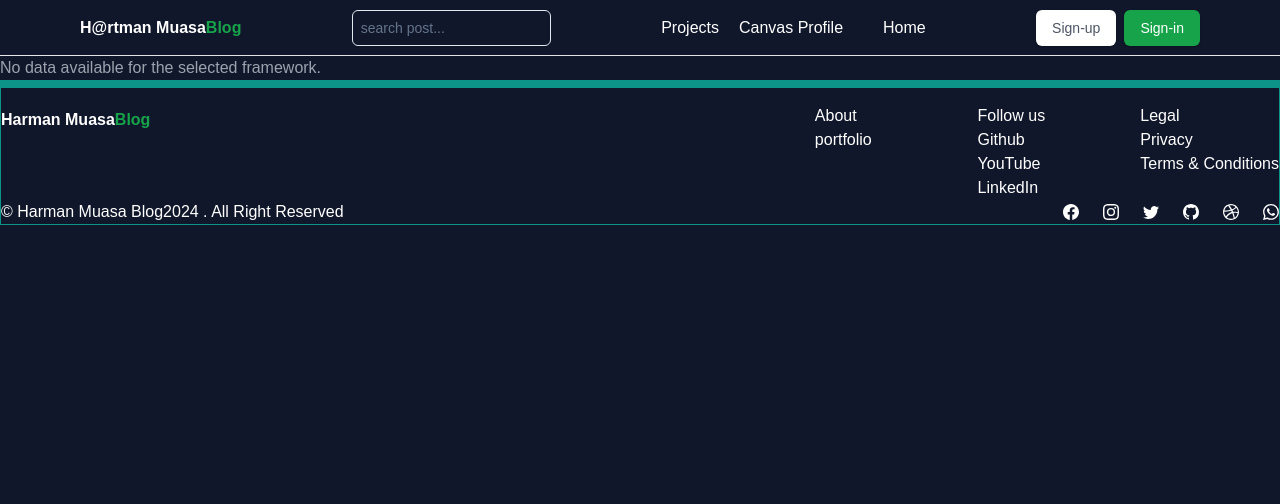
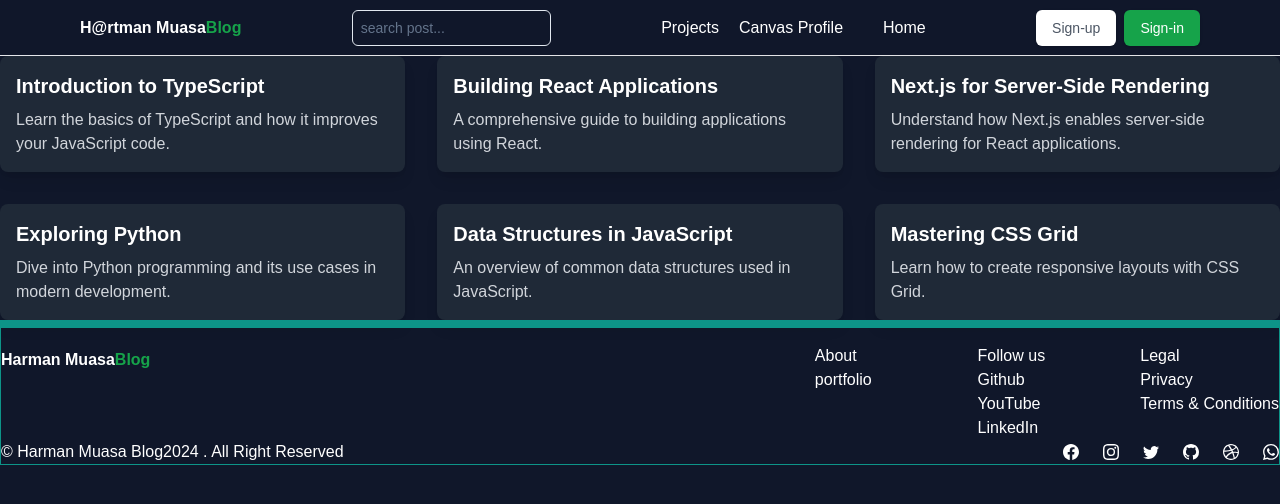
Before and after one commit to Muasa-harman/harman-muasa-blog, a Next.js app: page /post in a window 1280 px wide. Shown: the top 504 px of the page. Built offline with nearby package versions, Linux system fonts and the light colour scheme; a web font is replaced by a local one.

Commit message:
static data

```diff
--- a/src/app/post/page.tsx
+++ b/src/app/post/page.tsx
@@ -1,7 +1,6 @@
-"use client";
+'use client'
 
-import React, { useEffect, useState } from "react";
-import { useSearchParams } from "next/navigation";
+import React from "react";
 
 type DataItem = {
   title: string;
@@ -9,37 +8,51 @@ type DataItem = {
 };
 
 const PostPage: React.FC = () => {
-  const searchParams = useSearchParams();
-  const [data, setData] = useState<DataItem[]>([]);
-
-  useEffect(() => {
-    const dataParam = searchParams.get("data");
-
-    if (dataParam) {
-      try {
-        // Decode and parse the data parameter
-        const decodedData = JSON.parse(decodeURIComponent(dataParam));
-        setData(decodedData);
-      } catch (error) {
-        console.error("Error parsing data:", error);
-      }
-    }
-  }, [searchParams]);
+  // Define your static data here
+  const data: DataItem[] = [
+    {
+      title: "Introduction to TypeScript",
+      description: "Learn the basics of TypeScript and how it improves your JavaScript code.",
+    },
+    {
+      title: "Building React Applications",
+      description: "A comprehensive guide to building applications using React.",
+    },
+    {
+      title: "Next.js for Server-Side Rendering",
+      description: "Understand how Next.js enables server-side rendering for React applications.",
+    },
+    {
+      title: "Exploring Python",
+      description: "Dive into Python programming and its use cases in modern development.",
+    },
+    {
+      title: "Data Structures in JavaScript",
+      description: "An overview of common data structures used in JavaScript.",
+    },
+    {
+      title: "Mastering CSS Grid",
+      description: "Learn how to create responsive layouts with CSS Grid.",
+    },
+    // Add more items as needed
+  ];
 
   return (
-    <div className="flex flex-wrap space-x-4 space-y-4">
+    <div className="flex flex-wrap -m-4"> {/* Adjusted the margin to control spacing */}
       {data.length > 0 ? (
         data.map((item, index) => (
           <div
             key={index}
-            className="flex flex-col justify-between min-w-[200px] h-[150px] p-4 rounded-lg bg-gray-800 shadow-lg hover:shadow-xl transition-shadow duration-300"
+            className="flex flex-col justify-between w-full md:w-1/3 p-4" // Flex column with 3 items per row on medium screens
           >
-            <h3 className="text-xl font-bold mb-2">{item.title}</h3>
-            <p className="text-gray-300">{item.description}</p>
+            <div className="flex flex-col h-full p-4 rounded-lg bg-gray-800 shadow-lg hover:shadow-xl transition-shadow duration-300">
+              <h3 className="text-xl font-bold mb-2">{item.title}</h3>
+              <p className="text-gray-300">{item.description}</p>
+            </div>
           </div>
         ))
       ) : (
-        <p className="text-gray-400">No data available for the selected framework.</p>
+        <p className="text-gray-400 w-full">No data available for the selected framework.</p>
       )}
     </div>
   );
@@ -48,10 +61,7 @@ const PostPage: React.FC = () => {
 export default PostPage;
 
 
-
-
-
-// 'use client';
+// "use client";
 
 // import React, { useEffect, useState } from "react";
 // import { useSearchParams } from "next/navigation";
```
